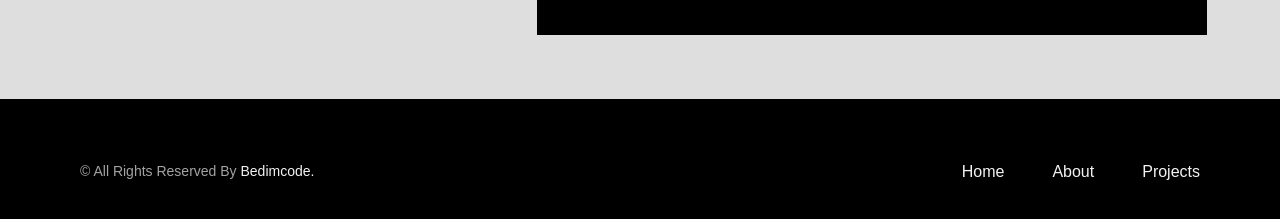
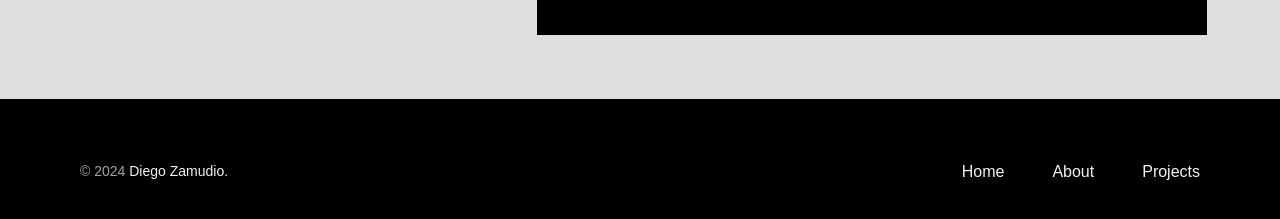
Before and after one commit to DiegoZ-Official/PortfolioWebsite, a plain HTML site: page index.html in a window 1280 px wide. Shown: the part 3887-4106 px from the top of the page. Drawn offline with nearby package versions, Linux system fonts and the light colour scheme; a web font is replaced by a local one.

Commit message:
Update index.html

```diff
--- a/index.html
+++ b/index.html
@@ -417,8 +417,8 @@
             </ul>
 
             <span class="footer__copy">
-               &#169; All Rights Reserved By
-               <a href="#">Bedimcode.</a>
+               &#169; 2024
+               <a href="#">Diego Zamudio.</a>
             </span>
          </div>
       </footer>
```
